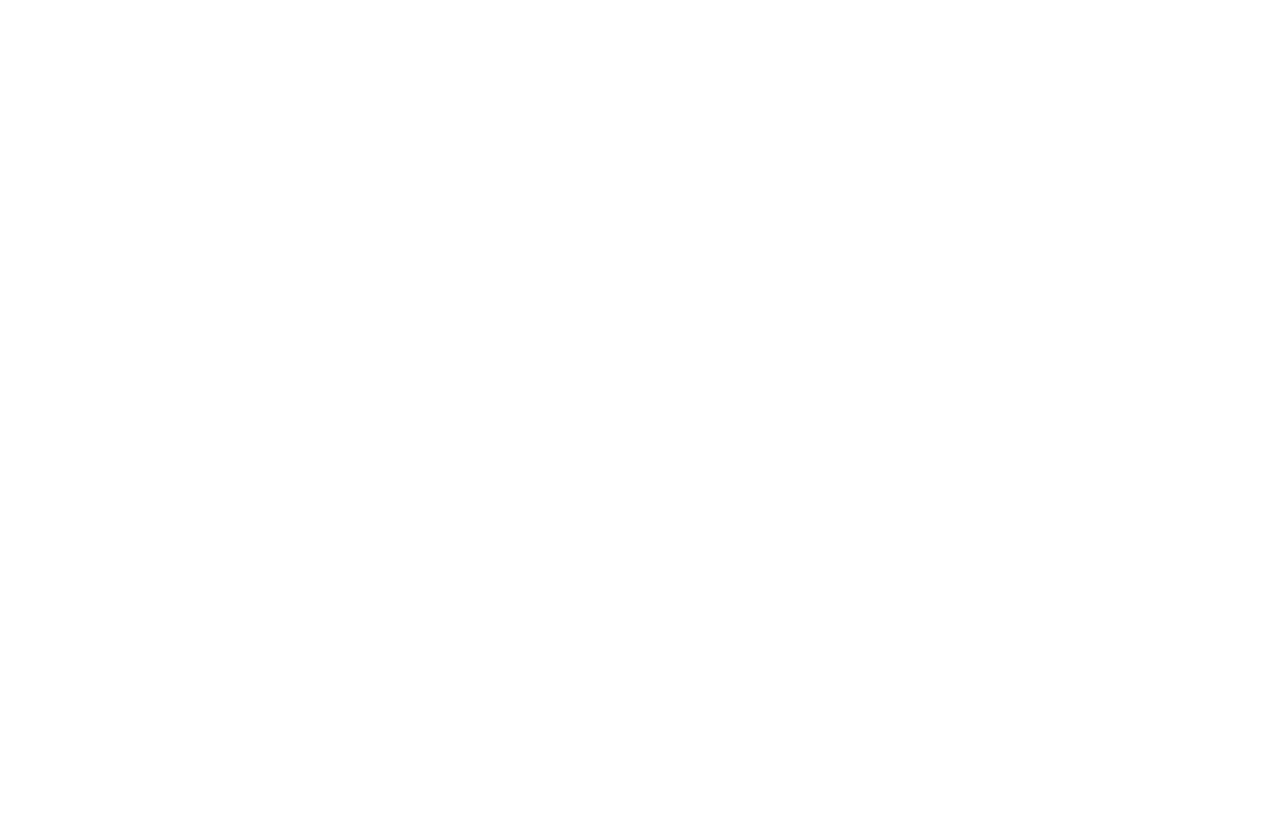
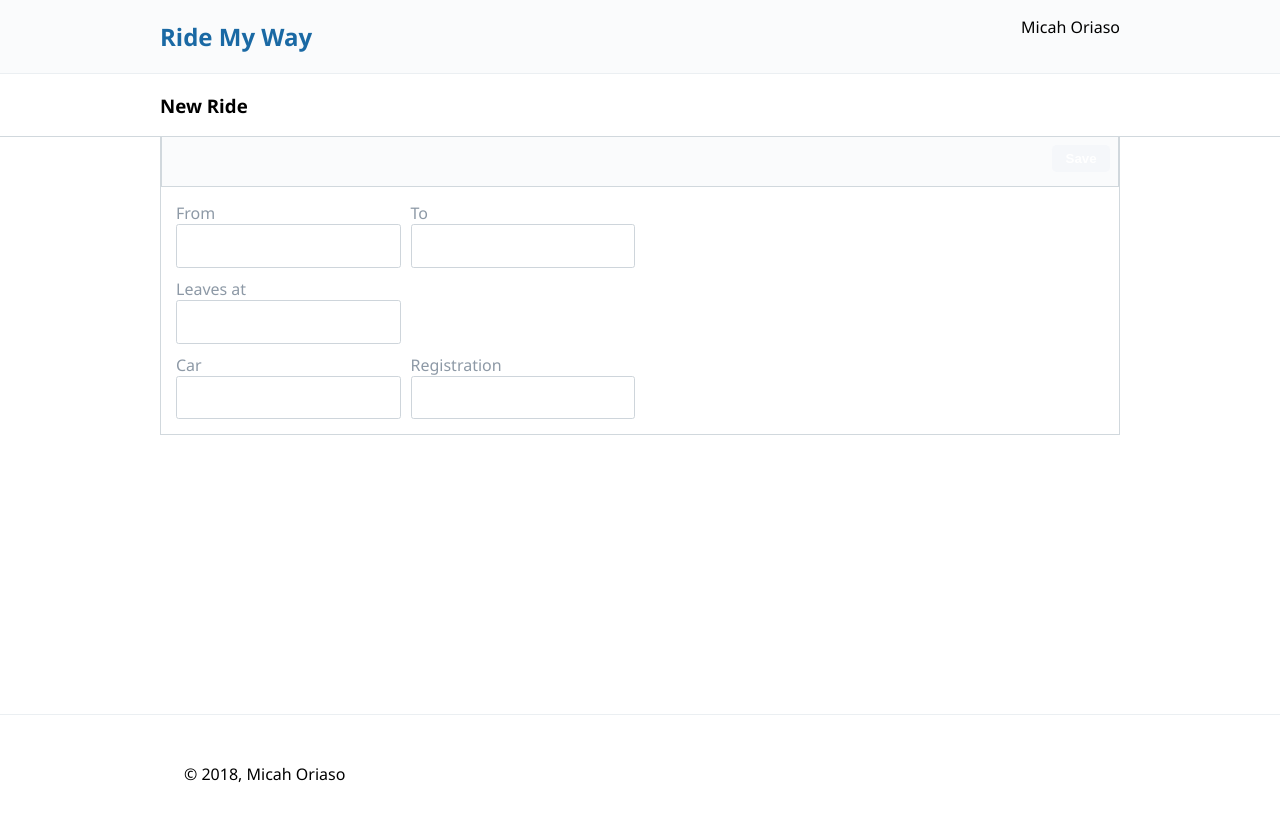
Before and after one commit to micahoriaso/Ride-My-Way, a plain HTML site: page UI/offer-ride.html in a window 1280 px wide. Before the commit the page ends 800 px from the top, so only its background shows below. Drawn offline with Linux system fonts and the light colour scheme.

Commit message:
[Feature #158239821] Create new ride offer page

```diff
--- a/UI/css/style.css
+++ b/UI/css/style.css
@@ -239,6 +239,7 @@ input:read-only{
     display: flex;
     flex-wrap: wrap;
     flex-direction: column;
+    padding: 10px;
 }
 
 .row{
@@ -316,7 +317,7 @@ input:read-only{
     border-left: #d1d8dd 1px solid;
     border-right: #d1d8dd 1px solid;
     border-bottom: #d1d8dd 1px solid;
-    padding: 10px;
+    /* padding: 10px; */
 }
 /* Responsive */
 @media only screen and (max-width: 767px){
--- a/UI/offer-ride.html
+++ b/UI/offer-ride.html
@@ -0,0 +1,97 @@
+<!DOCTYPE html>
+<html lang="en">
+
+<head>
+    <meta charset="utf-8">
+    <meta http-equiv="x-ua-compatible" content="ie=edge">
+    <meta name="viewport" content="width=device-width, initial-scale=1, shrink-to-fit=no">
+    <title>Offer Ride</title>
+    <link rel="stylesheet" type="text/css" href="css/style.css">
+</head>
+
+<body>
+    <div class="site-header">
+        <div class="container">
+            <div class="site-header-wrapper">
+                <h2 class="site-title">
+                    Ride My Way
+                </h2>
+                <div class="user-profile-pill">
+                    <p>
+                        Micah Oriaso
+                    </p>
+                </div>
+            </div>
+        </div>
+    </div>
+    <div class="site-body">
+        <div class="main-header">
+            <div class="container">
+                <div class="main-header-wrapper">
+                    <h3>New Ride</h3>
+                </div>
+            </div>
+        </div>
+        <div class="container">
+            <div class="segment fluid">
+                <form id="signup" action="#" method="post">
+                    <div class="form-header">
+                        <input class="primary button pull-right" type="submit" value="Save">
+                    </div>
+                    <div class="form-items">
+                        <div class="grid">
+                            <div class="row">
+                                <div class="four wide column">
+                                    <div class="form-field">
+                                        <label class="field-label" for="from_location">From</label>
+                                        <input type="text"  name="from_location">
+                                    </div>
+                                </div>
+                                <div class="four wide column">
+                                    <div class="form-field">
+                                        <label class="field-label" for="to_location">To</label>
+                                        <input type="text" name="to_location">
+                                    </div>
+                                </div>
+                            </div>
+                            <div class="row">
+                                <div class="four wide column">
+                                    <div class="form-field">
+                                        <label class="field-label" for="depature_time">Leaves at</label>
+                                        <input type="text"  name="depature_time">
+                                    </div>
+                                </div>
+                            </div>
+                            <div class="row">
+                                <div class="four wide column">
+                                    <div class="form-field">
+                                        <label class="field-label" for="vehicle">Car</label>
+                                        <input type="text"  name="vehicle">
+                                    </div>
+                                </div>
+                                <div class="four wide column">
+                                    <div class="form-field">
+                                        <label class="field-label" for="registration">Registration</label>
+                                        <input type="text"  name="registration">
+                                    </div>
+                                </div>
+                            </div>
+                        </div>
+                    </div>
+                </form>
+            </div>
+        </div>
+    </div>
+    <div class="site-footer">
+        <div class="container">
+            <div class="site-copyright">
+                <p>
+                    &copy; 2018, Micah Oriaso
+                </p>
+            </div>
+        </div>
+    </div>
+    <script src="js/main.js"></script>
+</body>
+
+</html>
```
